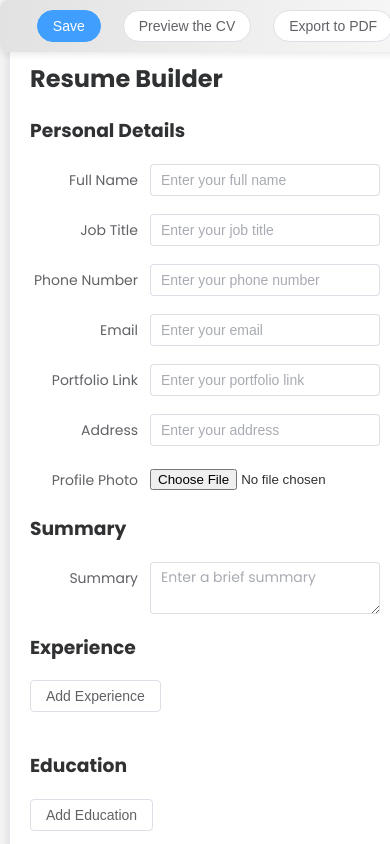
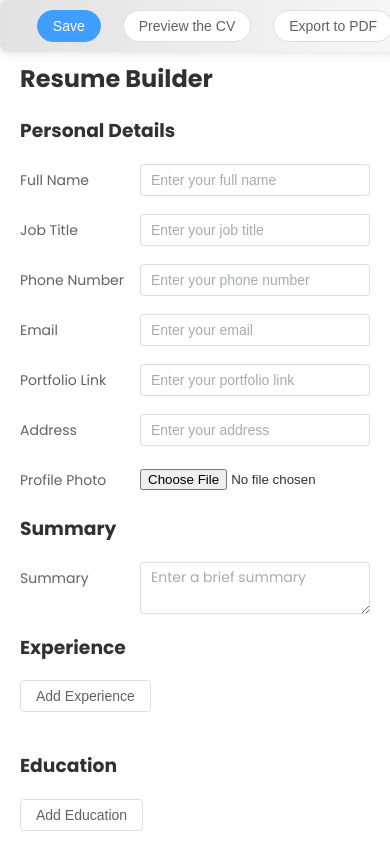
Before and after one commit to MeezaanD/resume-builder, a Vue app: page / in a window 390 px wide. Shown: the top 844 px of the page. Built offline with nearby package versions, Linux system fonts and the light colour scheme.

Commit message:
fix: fixing some responsive issues

```diff
--- a/src/components/ResumeForm.vue
+++ b/src/components/ResumeForm.vue
@@ -115,7 +115,7 @@ export default defineComponent({
 	flex-direction: column;
 	align-items: center;
 	gap: 20px;
-	max-width: 600px;
+	max-width: 500px;
 	/* Set a fixed width for larger screens */
 	width: 100%;
 	/* Full width on smaller screens */
@@ -165,7 +165,7 @@ export default defineComponent({
 
 @media (max-width: 768px) {
 	.resume-container {
-		padding: 10px;
+		padding: 10px 0;
 	}
 
 	.fixed-buttons {
--- a/src/style.css
+++ b/src/style.css
@@ -8,17 +8,22 @@ body {
 	background-color: #f5f5f5;
 }
 
+/* Labels */
+
+.el-form-item__label {
+	justify-content: flex-start !important;
+}
 
 /* Buttons */
 .action-btns {
-    display: flex;
-    justify-content: end;
-    margin-bottom: 20px;
+	display: flex;
+	justify-content: end;
+	margin-bottom: 20px;
 }
 
 /* Lists */
 
-.skills-list-form li{
+.skills-list-form li {
 	padding: 0;
 	display: flex;
 	justify-content: space-between;
```
